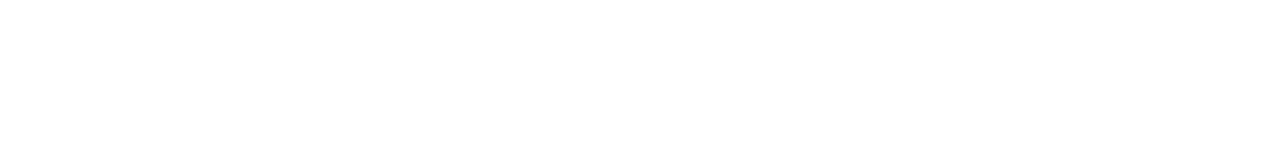
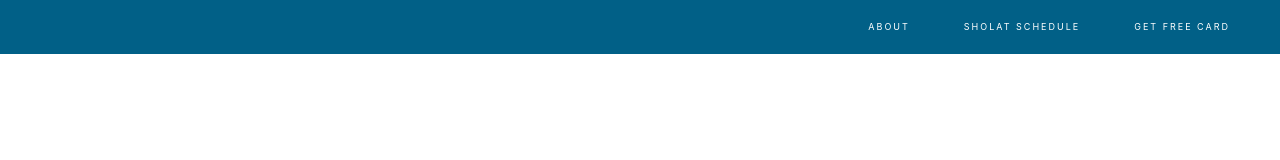
Before and after one commit to martinsuhendra/eid-mubarak-gproject, a plain HTML site: page client/index.html in a window 1280 px wide. Drawn offline with nearby package versions, Linux system fonts and the light colour scheme; some packages are replaced by stand-ins of ours; a script that the page names is missing.

Commit message:
initialize client/server

```diff
--- a/client/index.html
+++ b/client/index.html
@@ -10,6 +10,7 @@
       integrity="sha384-ggOyR0iXCbMQv3Xipma34MD+dH/1fQ784/j6cY/iJTQUOhcWr7x9JvoRxT2MZw1T"
       crossorigin="anonymous"
     />
+    <link rel="stylesheet" href="style/style.css">
     <script src="https://unpkg.com/axios/dist/axios.min.js"></script>
     <script src="https://cdn.jsdelivr.net/npm/sweetalert2@8"></script>
     <script src="https://cdn.jsdelivr.net/npm/vue/dist/vue.js"></script>
@@ -17,11 +18,40 @@
   </head>
   <body>
     <div id="app">
-
-
-
-
-
+      <nav>
+        <h1 class="brand"></h1>
+        <ul>
+          <li>
+            <a
+              style=" text-decoration: none;color: white"
+              href="#"
+              v-if="isLogin"
+              @click.prevent="fetchArticles"
+              >Blogs</a
+            >
+          </li>
+          <li>
+            <a style=" text-decoration: none;color: white" href="#">About</a>
+          </li>
+          <li>
+            <a
+              style=" text-decoration: none;color: white"
+              href="#"
+              v-on:click.prevent="showRegister"
+              >Sholat Schedule</a
+            >
+          </li>
+          <li>
+            <a
+              style=" text-decoration: none;color: white"
+              href="#"
+              v-if="!isLogin"
+              v-on:click.prevent="showLogin"
+              >Get Free Card</a
+            >
+          </li>
+        </ul>
+      </nav>
     </div>
     <script
       src="https://code.jquery.com/jquery-3.3.1.slim.min.js"
--- /dev/null
+++ b/client/style/style.css
@@ -0,0 +1,87 @@
+* {
+    margin: 0;
+    padding: 0;
+    box-sizing: border-box;
+}
+
+html {
+    font-size: 10px;
+    font-family: "Roboto Cn", sans-serif;
+}
+
+body {
+    position: relative;
+}
+
+nav {
+    padding-top: 2rem;
+    padding-bottom: 1rem;
+    display: flex;
+    justify-content: flex-end;
+    align-items: center;
+    text-transform: uppercase;
+    font-size: 0.9rem;
+    background-color : #016087;
+}
+
+nav ul {
+    display: flex;
+}
+
+nav ul li {
+    list-style: none
+}
+
+nav ul li a {
+    padding: 1rem 0;
+    margin: 0 0.4rem;
+    position: relative;
+    letter-spacing: 2px;
+}
+
+nav ul li a:last-child{
+    margin-right: 5rem;
+}
+
+
+nav ul li a::before,
+nav ul li a::after {
+    content: '';
+    position: absolute;
+    width: 100%;
+    height: 2px;
+    background-color: white;
+    left: 0;
+    transform: scaleX(0);
+    transition: all .5s;
+
+}
+
+nav ul li a::before{
+    top: 0;
+    transform-origin: left;
+
+}
+nav ul li a::after{
+    bottom: 0;
+    transform-origin: right;
+}
+
+
+nav ul li a:hover::before,
+nav ul li a:hover::after {
+    content: '';
+    position: absolute;
+    width: 100%;
+    height: 2px;
+    background-color: white;
+    left: 0;
+    transform: scaleX(0);
+    text-decoration: none;
+}
+
+nav ul li a:hover::before,
+nav ul li a:hover::after {
+    transform: scaleX(1)
+
+}
```
